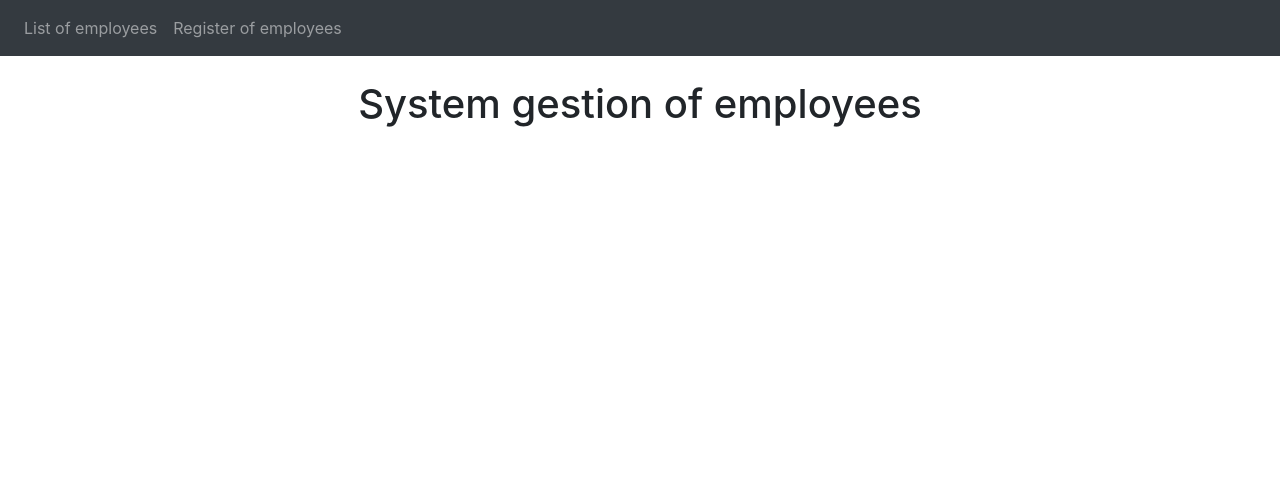
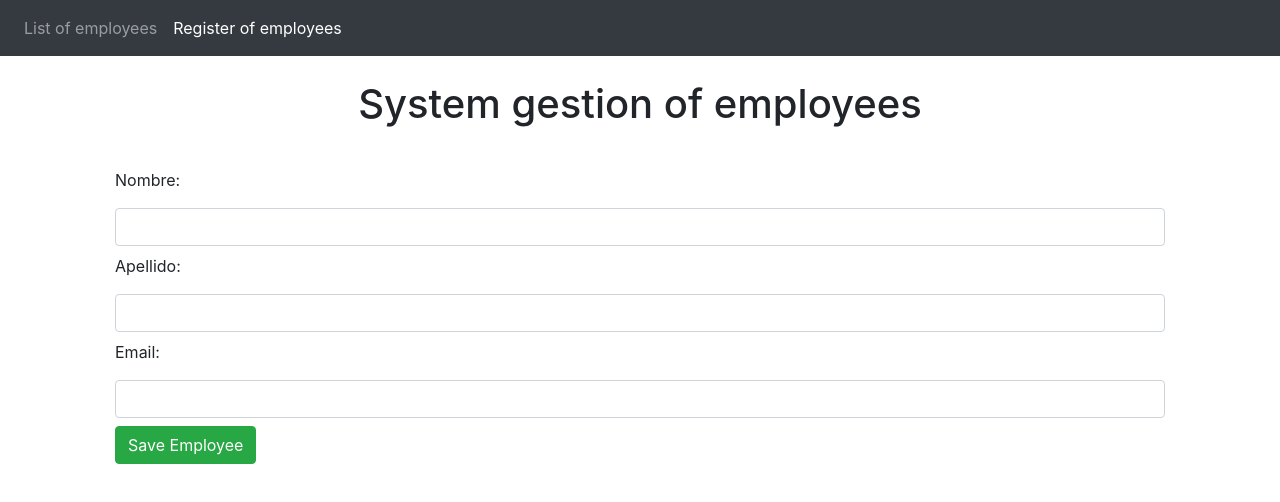
Before and after one commit to ChristianRey117/gestion-empleados-front, an Angular app: page /registrar-empleados in a window 1280 px wide. Before the commit this address led to /. Shown: the top 502 px of the page. Built offline with nearby package versions, Linux system fonts and the light colour scheme.

Commit message:
feat(employe): save employee with service

```diff
--- a/src/app/app.routes.ts
+++ b/src/app/app.routes.ts
@@ -1,5 +1,6 @@
 import { Routes } from '@angular/router';
 import { ListEmployeeComponent } from './components/list-employee/list-employee.component';
+import { RegisterEmployeeComponent } from './components/register-employee/register-employee.component';
 
 export const routes: Routes = [
   {
@@ -11,4 +12,8 @@ export const routes: Routes = [
     redirectTo: 'empleados',
     pathMatch: 'full',
   },
+  {
+    path: 'registrar-empleados',
+    component: RegisterEmployeeComponent,
+  },
 ];
--- a/src/app/interfaces/IEmployee.ts
+++ b/src/app/interfaces/IEmployee.ts
@@ -1,5 +1,5 @@
 export interface IEmployee {
-  id: number;
+  id?: number;
   nombre: string;
   apellido: string;
   email: string;
--- a/src/app/services/employee.service.ts
+++ b/src/app/services/employee.service.ts
@@ -13,4 +13,11 @@ export class EmployeeService {
   getAllEmployees(): Observable<IEmployee[]> {
     return this._httpClient.get<IEmployee[]>(this.baseUrl + '/empleados');
   }
+
+  saveEmployee(employee: IEmployee): Observable<IEmployee> {
+    return this._httpClient.post<IEmployee>(
+      this.baseUrl + '/empleados',
+      employee
+    );
+  }
 }
```
